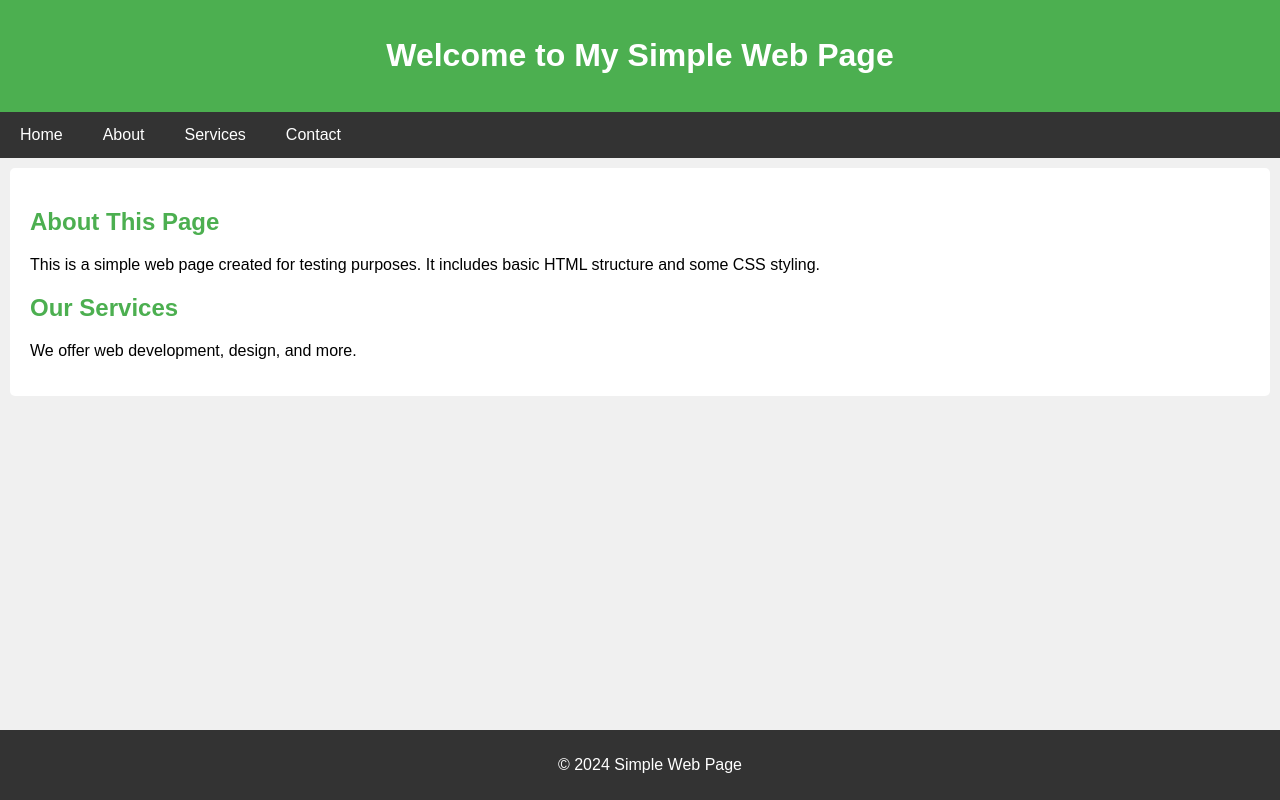
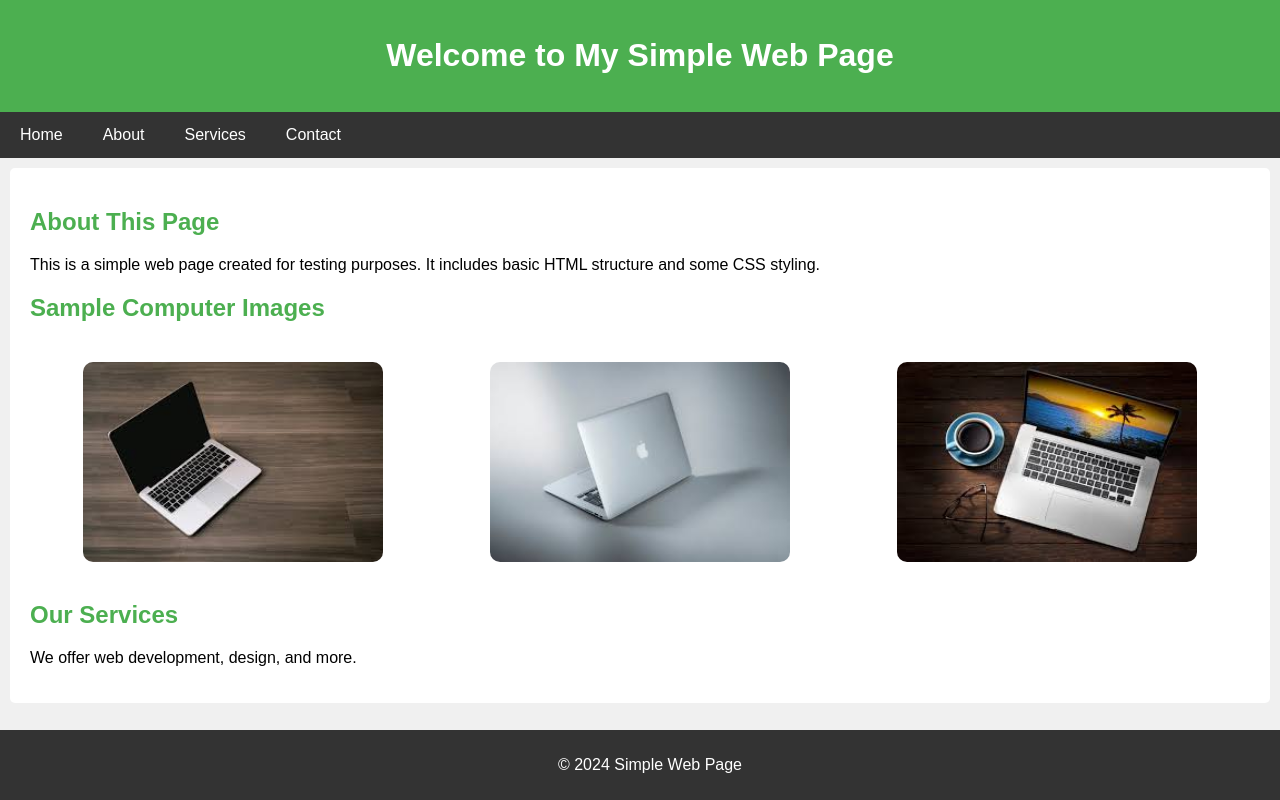
Before and after one commit to ashish8662/sample_website.github.io, a plain HTML site: page index.html in a window 1280 px wide. Drawn offline with Linux system fonts and the light colour scheme.

Commit message:
added sample images

```diff
--- a/index.html
+++ b/index.html
@@ -4,7 +4,6 @@
     <meta charset="UTF-8">
     <meta name="viewport" content="width=device-width, initial-scale=1.0">
     <title>Simple Web Page</title>
-    <!-- Link to the external CSS file -->
     <link rel="stylesheet" href="styles.css">
 </head>
 <body>
@@ -28,6 +27,15 @@
         </section>
 
         <section>
+            <h2>Sample Computer Images</h2>
+            <div class="image-gallery">
+                <img src="/sample_website.github.io/laptop_1.jpg" alt="Computer Image 1">
+                <img src="/sample_website.github.io/laptop_2.jpg" alt="Computer Image 2">
+                <img src="/sample_website.github.io/laptop_3.jpg" alt="Computer Image 3">
+            </div>
+        </section>
+
+        <section>
             <h2>Our Services</h2>
             <p>We offer web development, design, and more.</p>
         </section>
--- a/styles.css
+++ b/styles.css
@@ -60,3 +60,21 @@ footer {
     bottom: 0;
     width: 100%;
 }
+
+/* Styling the image gallery */
+.image-gallery {
+    display: flex;
+    justify-content: space-around;
+    padding: 20px 0;
+}
+
+.image-gallery img {
+    width: 300px;
+    height: 200px;
+    border-radius: 10px;
+    transition: transform 0.3s ease;
+}
+
+.image-gallery img:hover {
+    transform: scale(1.1);
+}
```
Also changed, not shown: laptop_1.jpg (added), laptop_2.jpg (added), laptop_3.jpg (added).
